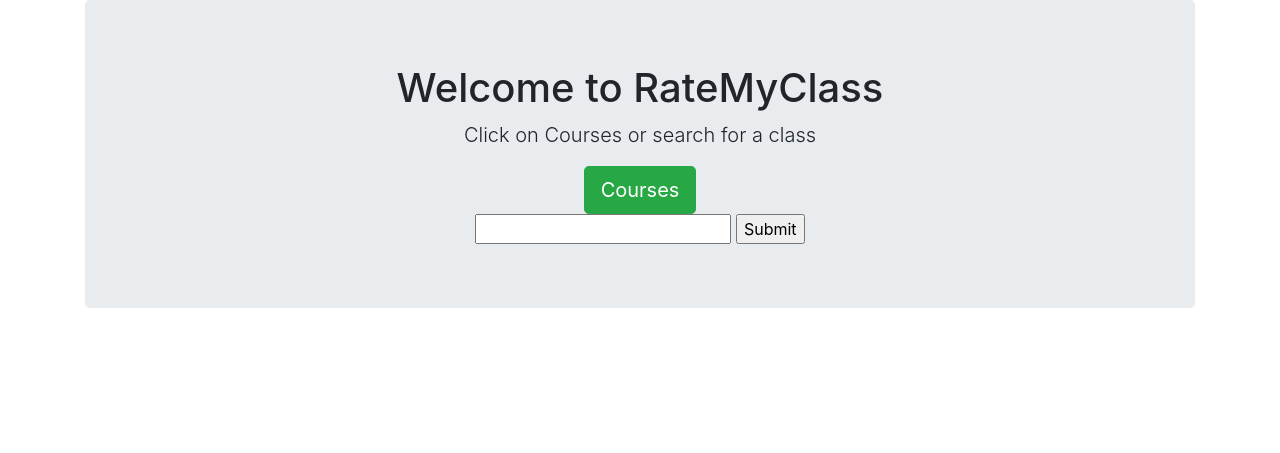
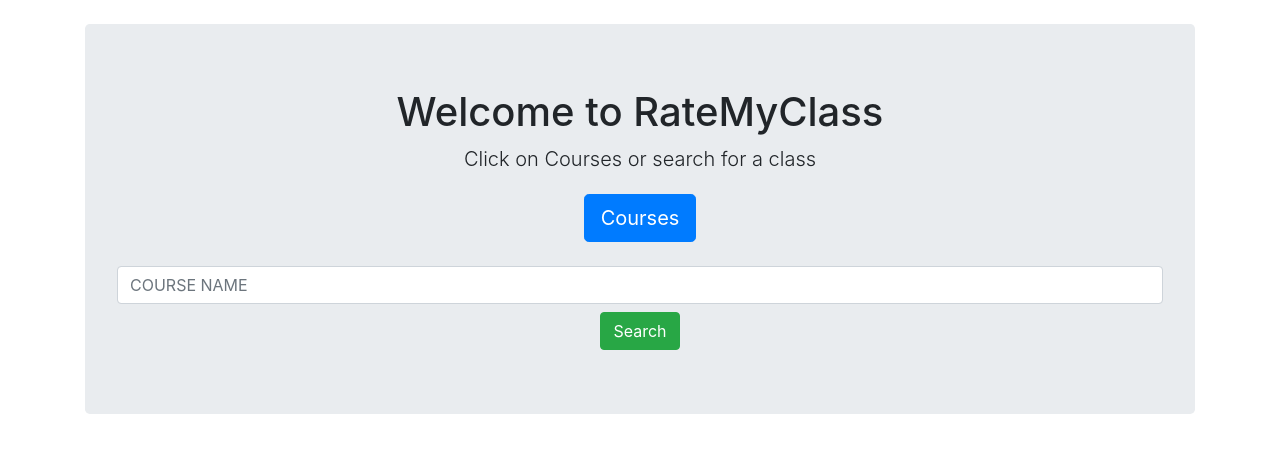
Before and after one commit to theiShah/SClass_rating, a Flask app: page / in a window 1280 px wide. Shown: the part 56-509 px from the top of the page. Run offline with Flask 2, Linux system fonts and the light colour scheme; some libraries are stand-ins or nearby versions.

Commit message:
Added searching

```diff
--- a/RateMyClass/app.py
+++ b/RateMyClass/app.py
@@ -18,23 +18,16 @@ def index():
 	return render_template('index.html')
 
 @app.route('/', methods=['POST'])
-def index_post():
-    text = request.form['text']
-
+def courses_post():
     cur = mysql.connection.cursor()
 
     # Get courses
-    result = cur.execute("SELECT * FROM courses WHERE title LIKE ?", text)
+    cur.execute("SELECT * FROM courses WHERE title LIKE '%s'" % request.form['text'])
 
     courses = cur.fetchall()
 
-    if result > 0:
-        return render_template('courses.html', courses=courses)
-    else:
-        msg = 'No Courses Found'
-        return render_template('courses.html', msg=msg)
+    return render_template('courses.html', courses=courses)
     # Close connection
-    cur.close()
 
 @app.route('/courses')
 def courses():
--- a/RateMyClass/templates/index.html
+++ b/RateMyClass/templates/index.html
@@ -1,15 +1,15 @@
 {% extends 'layout.html' %}
 
 {% block body %}
-<div class="jumbotron text-center">
+<div class="mt-4 jumbotron text-center">
 	<h1>Welcome to RateMyClass</h1>
 	<p class="lead">Click on Courses or search for a class</p>
 	<ul class="nav navbar-nav">
-      <li><a href="/courses" class="btn btn-success btn-lg">Courses</a></li>
+      <li><a href="/courses" class="mt-1 mb-4 btn btn-primary btn-lg">Courses</a></li>
     </ul>
     <form method="POST">
-    	<input name="text">
-    	<input type="submit">
+    	<input placeholder="Course name" class="mb-2 text-uppercase form-control" name="text">
+    	<input class="btn btn-success" type="submit" value="Search">
 	</form>
 </div>
 {% endblock %}
```
Also changed, not shown: RateMyClass/templates/results.html (deleted, +0 -10 lines), RateMyClass/templates/search.html (added).
